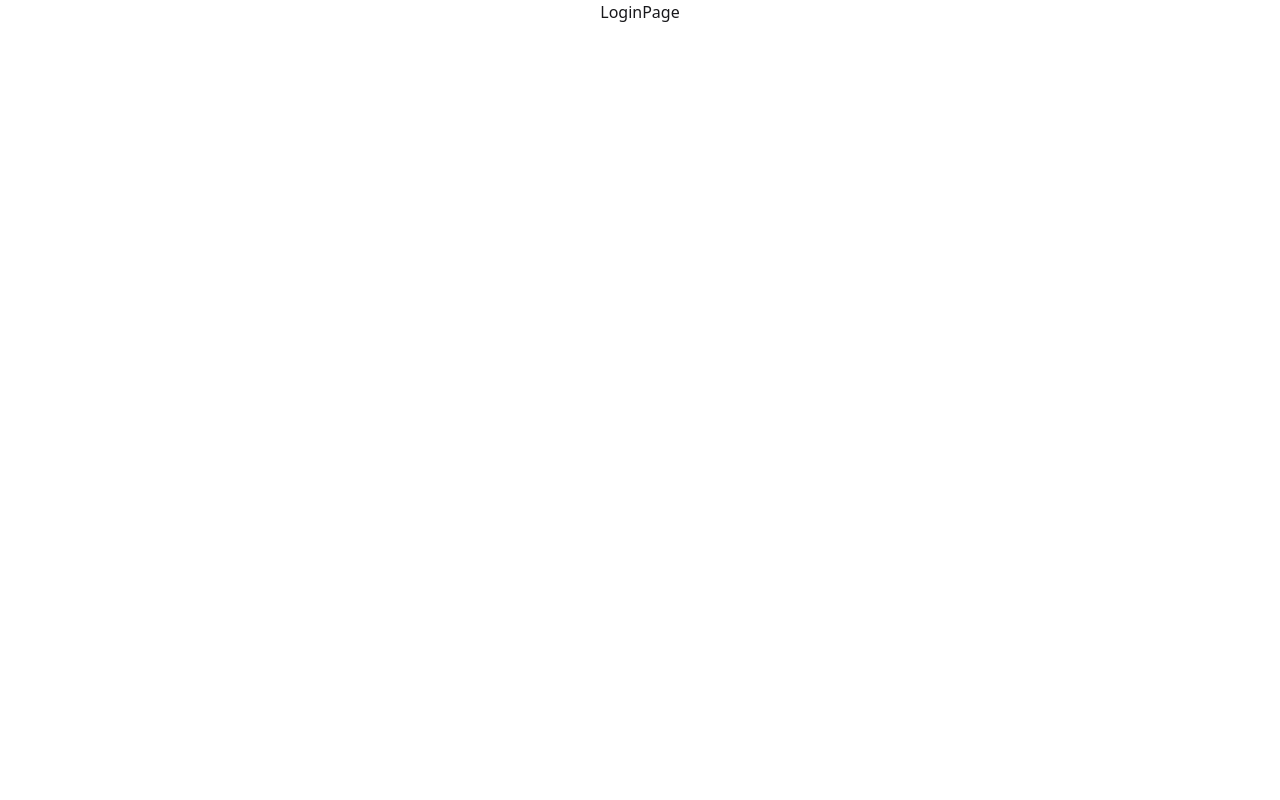
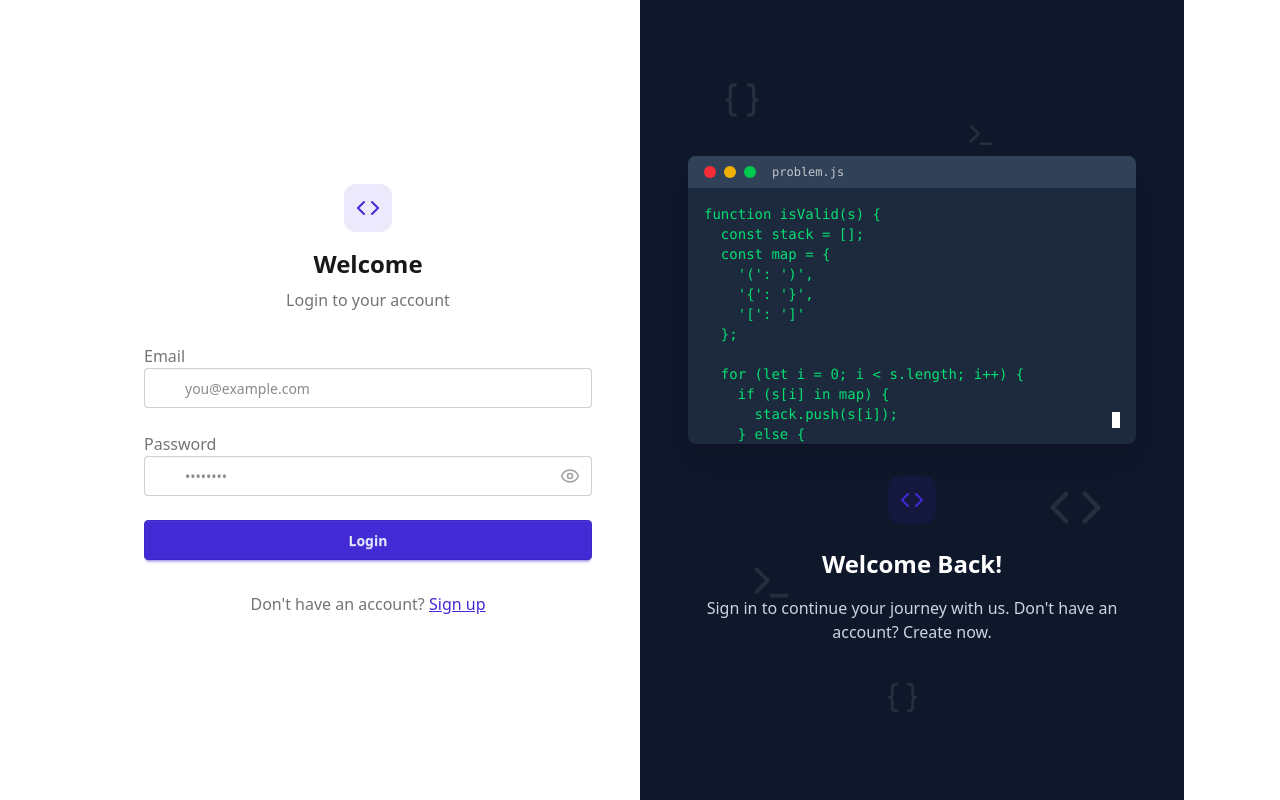
Before and after one commit to sirajshaikh5804-wq/Leetlab, a React (Vite) app in the folder frontend/: page /login in a window 1280 px wide. Built offline with nearby package versions, Linux system fonts and the light colour scheme.

Commit message:
add: implement LoginForm component and integrate it into LoginPage layout

```diff
--- /dev/null
+++ b/frontend/src/components/LoginForm.jsx
@@ -0,0 +1,140 @@
+import React, { useState } from 'react'
+import { useForm } from 'react-hook-form';
+import { zodResolver } from '@hookform/resolvers/zod';
+import { z } from 'zod'
+
+import { Link } from 'react-router-dom'
+import {
+    Code,
+    Eye,
+    EyeOff,
+    Loader2,
+    Lock,
+    Mail
+} from 'lucide-react'
+
+
+const LoginSchema = z.object({
+    email: z.email({ message: "Enter a valid email" }),
+    password: z.string().min(6, "password must be atlest 6 characters"),
+})
+
+const LoginForm = () => {
+    const [showPassword, setShowPassword] = useState(false)
+
+    const {
+        register,
+        handleSubmit,
+        formState: { errors },
+    } = useForm({
+        resolver: zodResolver(LoginSchema)
+    })
+
+    const onSubmit = async (data) => {
+        console.log(data);
+    }
+    return (
+        <div className="flex flex-col justify-center items-center p-6 sm:p-12">
+            <div className="w-full max-w-md space-y-8">
+                {/* Logo */}
+                <div className="text-center mb-8">
+                    <div className="flex flex-col items-center gap-2 group">
+                        <div className="w-12 h-12 rounded-xl bg-primary/10 flex items-center justify-center group-hover:bg-primary/20 transition-colors">
+                            <Code className="w-6 h-6 text-primary" />
+                        </div>
+                        <h1 className="text-2xl font-bold mt-2">Welcome </h1>
+                        <p className="text-base-content/60">Login to your account</p>
+                    </div>
+                </div>
+
+                {/* Form */}
+                <form onSubmit={handleSubmit(onSubmit)} className="space-y-6">
+
+                    {/* Email */}
+                    <div className="form-control">
+                        <label className="label">
+                            <span className="label-text font-medium">Email</span>
+                        </label>
+                        <div className="relative">
+                            <div className="absolute inset-y-0 left-0 pl-3 flex items-center pointer-events-none">
+                                <Mail className="h-5 w-5 text-base-content/40" />
+                            </div>
+                            <input
+                                type="email"
+                                {...register("email")}
+                                className={`input input-bordered w-full pl-10 ${errors.email ? "input-error" : ""
+                                    }`}
+                                placeholder="you@example.com"
+                            />
+                        </div>
+                        {errors.email && (
+                            <p className="text-red-500 text-sm mt-1">{errors.email.message}</p>
+                        )}
+                    </div>
+
+                    {/* Password */}
+                    <div className="form-control">
+                        <label className="label">
+                            <span className="label-text font-medium">Password</span>
+                        </label>
+                        <div className="relative">
+                            <div className="absolute inset-y-0 left-0 pl-3 flex items-center pointer-events-none">
+                                <Lock className="h-5 w-5 text-base-content/40" />
+                            </div>
+                            <input
+                                type={showPassword ? "text" : "password"}
+                                {...register("password")}
+                                className={`input input-bordered w-full pl-10 ${errors.password ? "input-error" : ""
+                                    }`}
+                                placeholder="••••••••"
+                            />
+                            <button
+                                type="button"
+                                className="absolute inset-y-0 right-0 pr-3 flex items-center cursor-pointer z-10"
+                                onClick={() => setShowPassword(!showPassword)}
+                            >
+                                {showPassword ? (
+                                    <EyeOff className="h-5 w-5 text-base-content/40" />
+                                ) : (
+                                    <Eye className="h-5 w-5 text-base-content/40" />
+                                )}
+                            </button>
+                        </div>
+                        {errors.password && (
+                            <p className="text-red-500 text-sm mt-1">{errors.password.message}</p>
+                        )}
+                    </div>
+
+                    {/* Submit Button */}
+                    <button
+                        type="submit"
+                        className="btn btn-primary w-full"
+                    // disabled={isSigninUp}
+                    >
+                        {'Login'}
+                        {/* {isSigninUp ? (
+                <>
+                  <Loader2 className="h-5 w-5 animate-spin" />
+                  Loading...
+                </>
+              ) : (
+                "Sign in"
+              )} */}
+                    </button>
+                </form>
+
+                {/* Footer */}
+                <div className="text-center">
+                    <p className="text-base-content/60">
+                        Don't have an account?{" "}
+                        <Link to="/signup" className="link link-primary">
+                            Sign up
+                        </Link>
+                    </p>
+                </div>
+            </div>
+        </div>
+    )
+}
+
+export default LoginForm
--- a/frontend/src/page/LoginPage.jsx
+++ b/frontend/src/page/LoginPage.jsx
@@ -1,8 +1,19 @@
 import React from 'react'
-
+import LoginForm from '../components/LoginForm'
+import AuthImagePattern from '../components/AuthImagePattern'
 const LoginPage = () => {
   return (
-    <div>LoginPage</div>
+    <div className='h-screen grid lg:grid-cols-2'>
+      <LoginForm/>
+
+      {/* Right Side - Image/Pattern */}
+      <AuthImagePattern
+        title={"Welcome Back!"}
+        subtitle={
+          "Sign in to continue your journey with us. Don't have an account? Create now."
+        }
+      />
+    </div>
   )
 }
 
```
